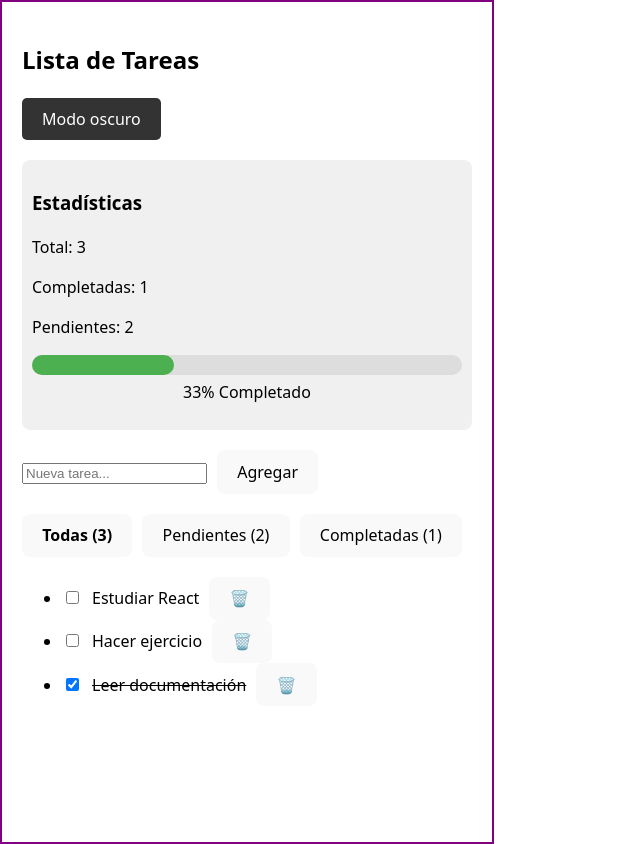
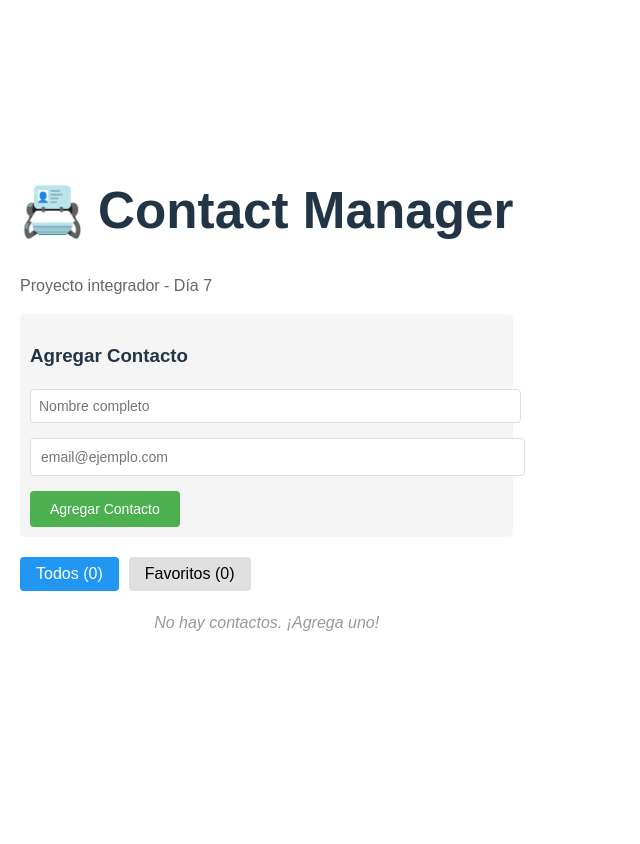
Before and after one commit to sebastianp22/Learning-Code, a React (Vite) app in the folder Proyecto-React/primer-componente/: page / in a window 1280 px wide. Shown: the whole page, without its empty margins (0-640 px from the left). After the commit the page ends 800 px from the top, so only its background shows below. Built offline with nearby package versions, Linux system fonts and the light colour scheme.

Commit message:
wip: Day 7 in progress - Contact Manager mini-project

```diff
--- a/Proyecto-React/primer-componente/src/App.jsx
+++ b/Proyecto-React/primer-componente/src/App.jsx
@@ -1,16 +1,11 @@
 //import StateBasics from "./Components/StateBasics";
 //import { FormWithState, UserProfile } from "./Components/FormWithState";
-import TaskList from "./Components/TaskList";
-
-
+//import TaskList from "./Components/TaskList";
+import ContactManager from "./Components/ContactManager";
 
 // Componente principal de la aplicación
 function App() {
-  return (
-    <div>
-        <TaskList />
-    </div>
-  );
+  return <ContactManager />;
 }
 
 export default App;
--- /dev/null
+++ b/Proyecto-React/primer-componente/src/Components/ContactForm.jsx
@@ -0,0 +1,105 @@
+import { useState } from "react";
+
+function ContactForm({ onAdd }) {
+  const [name, setName] = useState("");
+  const [email, setEmail] = useState("");
+  const [error, setError] = useState("");
+
+  const validateEmail = (email) => {
+    const regex = /^[^\s@]+@[^\s@]+\.[^\s@]+$/;
+    return regex.test(email);
+  };
+
+  const handleSubmit = (e) => {
+    e.preventDefault();
+    setError("");
+
+    //Validaciones
+    if (!name.trim()) {
+      setError("El nombre es obligatorio");
+      return;
+    }
+
+    if (!email.trim()) {
+      setError("El email es obligatorio");
+      return;
+    }
+
+    if (!validateEmail(email)) {
+      setError("El email no es válido");
+      return;
+    }
+
+    // Si pasa validaciones, agregar contacto
+    onAdd({ name: name.trim(), email: email.trim() });
+
+    // Limpiar formulario
+    setName("");
+    setEmail("");
+  };
+
+  return (
+    <form onSubmit={handleSubmit} style={{
+      marginBottom: "20px",
+      padding: "10px",
+      backgroundColor: "#f5f5f5",
+      borderRadius: "5px"
+    }}>
+      <h3>Agregar Contacto</h3>
+
+    <div style={{ marginBottom: "15px" }}>
+      <input
+        type="text"
+        placeholder="Nombre completo"
+        value={name}
+        onChange={(e) => setName(e.target.value)}
+      style={{
+        width: "100%",
+        padding: "8px",
+        fontSize: "14px",
+        borderRadius: "4px",
+        border: "1px solid #ddd"
+      }}
+    />
+  </div>
+
+<div style={{ marginBottom: "15px" }}>
+  <input
+    type="email"
+    placeholder="email@ejemplo.com"
+    value={email}
+    onChange={(e) => setEmail(e.target.value)}
+    style={{
+      width: "100%",
+      padding: "10px",
+      fontSize: "14px",
+      borderRadius: "4px",
+      border: "1px solid #ddd"
+    }}
+  />
+</div>
+
+{error && (
+  <p style={{ color: "red", fontSize: "14px", marginBottom: "10px" }}> ⚠️ {error}
+  </p>
+)}
+
+<button
+  type="submit"
+  style={{
+    padding: "10px 20px",
+    backgroundColor: "#4CAF50",
+    color: "white",
+    border: "none",
+    borderRadius: "4px",
+    cursor: "pointer",
+    fontSize: "14px"
+  }}
+>
+  Agregar Contacto
+</button>
+</form>
+  );
+}
+
+export default ContactForm;
--- /dev/null
+++ b/Proyecto-React/primer-componente/src/Components/ContactItem.jsx
@@ -0,0 +1,55 @@
+function ContactItem({ contact, onToggleFavorite, onDelete }) {
+  return (
+    <div style={{
+      padding: "10px",
+      marginBottom: "10px",
+      backgroundColor: contact.isFavorite ? "#fff3cd" : "#fff",
+      border: "1px solid #ddd",
+      borderRadius: "6px",
+      display: "flex",
+      justifyContent: "space-between",
+      alignItems: "center"
+    }}>
+      <div>
+        <h4 style={{ margin: "0 0 5px 0" }}>
+          {contact.isFavorite && '⭐ '}
+          {contact.name}
+        </h4>
+        <p style={{ margin: 0, color: "#666", fontSize: "14px" }}>      {contact.email}
+        </p>
+      </div>
+
+      <div>
+        <button
+          onClick={() => onToggleFavorite(contact.id)}
+          style={{
+            padding: "8px 12px",
+            marginRight: "10px",
+            backgroundColor: contact.isFavorite ? "#ffc107" : "#e0e0e0",
+            border: "none",
+            borderRadius: "4px",
+            cursor: "pointer",
+          }}
+        >
+          {contact.isFavorite ? '⭐' : '☆'}
+        </button>
+
+        <button
+          onClick={() => onDelete(contact.id)}
+          style={{
+            padding: "8px 12px",
+            backgroundColor: "#f44336",
+            color: "#fff",
+            border: "none",
+            borderRadius: "4px",
+            cursor: "pointer",
+          }}
+        >
+          🗑️
+        </button>
+      </div>
+    </div>
+  );
+}
+
+export default ContactItem;
--- /dev/null
+++ b/Proyecto-React/primer-componente/src/Components/ContactManager.jsx
@@ -0,0 +1,105 @@
+import { useState } from "react";
+import ContactItem from "./ContactItem";
+import ContactForm from "./ContactForm";
+
+function ContactManager() {
+  const [contacts, setContacts] = useState([]);
+  const [filter, setFilter] = useState("all");
+
+  const addContact = (ContactData) => {
+    const newContact = {
+      id: Date.now(),
+      name: ContactData.name,
+      email: ContactData.email,
+      isFavorite: false
+    };
+    setContacts([...contacts, newContact]);
+  };
+
+const toggleFavorite = (ContactId) => {
+  setContacts(contacts.map(contact =>
+    contact.id === ContactId
+     ? { ...contact, isFavorite: !contact.isFavorite }
+     : contact
+  ));
+};
+
+const deleteContact = (ContactId) => {
+  setContacts(contacts.filter(contact => contact.id !== ContactId));
+};
+
+const getFilteredContacts = () => {
+  if (filter === "favorites") {
+    return contacts.filter(c => c.isFavorite);
+  }
+  return contacts;
+}
+
+const filteredContacts = getFilteredContacts();
+
+  return (
+    <div style={{
+      maxWidth: "600px",
+      margin: "0 auto",
+      padding: "20px",
+      fontFamily: "Arial, sans-serif"
+    }}>
+      <h1>📇 Contact Manager</h1>
+      <p style={{ color: "#666" }}>Proyecto integrador - Día 7</p>
+
+      <ContactForm onAdd={addContact} />
+
+      {/* Filtros */}
+      <div style={{ margin: "20px 0" }}>
+        <button
+          onClick={() => setFilter("all")}
+          style={{
+            padding: "8px 16px",
+            marginRight: "10px",
+            backgroundColor: filter === "all" ? "#2196F3" : "#e0e0e0",
+            color: filter === "all" ? "#fff" : "#000",
+            border: "none",
+            borderRadius: "4px",
+            cursor: "pointer",
+          }}
+        >
+          Todos ({contacts.length})
+        </button>
+
+        <button
+          onClick={() => setFilter("favorites")}
+          style={{
+            padding: "8px 16px",
+            backgroundColor: filter === "favorites" ? "#2196F3" : "#e0e0e0",
+            color: filter === "favorites" ? "#fff" : "#000",
+            border: "none",
+            borderRadius: "4px",
+            cursor: "pointer",
+          }}
+        >
+          Favoritos ({contacts.filter(c => c.isFavorite).length})
+        </button>
+      </div>
+
+      {/* Lista de contactos */}
+      {filteredContacts.length === 0 ? (
+        <p style={{ textAlign: "center", color: "#999", fontStyle: "italic" }}>
+         {filter === "favorites"
+         ? "No hay contactos favoritos."
+         : "No hay contactos. ¡Agrega uno!"}
+        </p>
+      ) : (
+        filteredContacts.map(contact => (
+          <ContactItem
+            key={contact.id}
+            contact={contact}
+            onToggleFavorite={toggleFavorite}
+            onDelete={deleteContact}
+          />
+        ))
+      )}
+      </div>
+  );
+}
+
+export default ContactManager;
```
Also changed, not shown: Proyecto-React/primer-componente/src/Components/dia5-componentes.md (+115 -0 lines).
